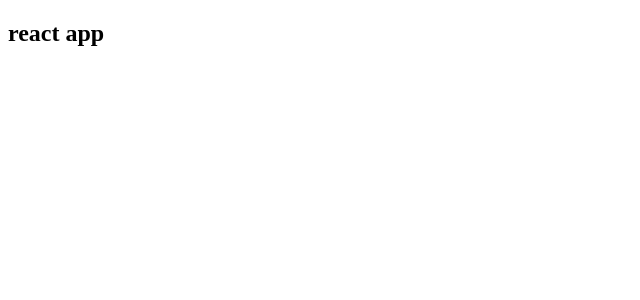
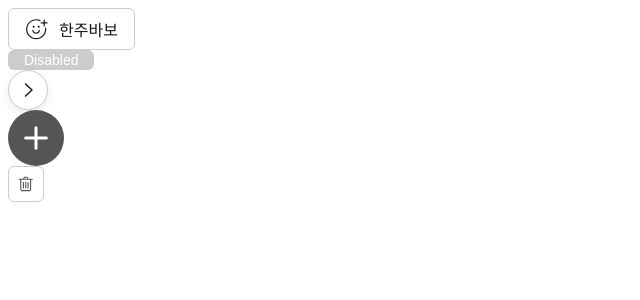
Before and after one commit to mxkxx1011/Rolling, a React (Create React App) app: page / in a window 1280 px wide. Shown: the top 300 px of the page, without its empty margins (0-640 px from the left). Built offline with nearby package versions, Linux system fonts and the light colour scheme.

Commit message:
Add Button, ArrowButton, PlusButton, DeleteButton components and ToggleButton is not complete

```diff
--- a/src/App.jsx
+++ b/src/App.jsx
@@ -1,5 +1,24 @@
+import ArrowButton from 'components/ArrowButton';
+import Button from './components/Button';
+import PlusButton from 'components/PlusButton';
+import DeleteButton from 'components/DeleteButton';
+
 function App() {
-  return <h2>react app</h2>;
+  return (
+    <>
+      <Button disable={false} type='outlined' size='40' emoji={true}>
+        한주바보
+      </Button>
+      <Button disable={true} type='secondary' size='28' emoji={false}>
+        Disabled
+      </Button>
+      <ArrowButton direction='right' />
+      <PlusButton disable={false} />
+      <DeleteButton disable={false} />
+    </>
+  );
 }
 
+// Button - disable, emoji: true or false / type: primary or secondary or outlined / size: 56 or 40 or 36 or 28
+// ArrowButton - direction: left or right
 export default App;
--- /dev/null
+++ b/src/components/ArrowButton.jsx
@@ -0,0 +1,13 @@
+import classNames from 'classnames';
+import './ArrowButton.scss';
+import iconArrowLeft from '../assets/images/ic_arrow_left.svg';
+import iconArrowRight from '../assets/images/ic_arrow_right.svg';
+
+function ArrowButton({ direction }) {
+  return (
+    <button className={classNames('ArrowButton')}>
+      <img src={direction === 'left' ? iconArrowLeft : iconArrowRight} />
+    </button>
+  );
+}
+export default ArrowButton;
--- /dev/null
+++ b/src/components/ArrowButton.scss
@@ -0,0 +1,13 @@
+@import '../assets/styles/common.scss';
+@import '../assets/styles/palette.scss';
+
+.ArrowButton {
+  cursor: pointer;
+  @include Flex(row, center, center, null);
+  background-color: $color--white;
+  border: 1px solid $gray-300;
+  border-radius: 50%;
+  box-shadow: 0px 4px 8px 0px #00000014;
+  width: 40px;
+  height: 40px;
+}
--- /dev/null
+++ b/src/components/Button.jsx
@@ -0,0 +1,19 @@
+import './Button.scss';
+import classNames from 'classnames';
+import { ReactComponent as IconAdd24 } from '../assets/images/ic_add_24.svg';
+import { ReactComponent as IconAdd20 } from '../assets/images/ic_add_20.svg';
+
+function Button({ children, size, type, emoji, disable }) {
+  return (
+    <button
+      disabled={disable}
+      className={classNames('Button', `size-${size}`, type)}
+    >
+      {emoji && (size === '28' ? <IconAdd20 /> : <IconAdd24 />)}
+      {children}
+    </button>
+  );
+}
+
+// svg파일을 그대로 사용하는것보다 컴포넌트화 시켜서 사용하는게 가독성이 좋음.
+export default Button;
--- /dev/null
+++ b/src/components/Button.scss
@@ -0,0 +1,90 @@
+@import '../assets/styles/common.scss';
+@import '../assets/styles/palette.scss';
+@import '../assets/styles/fonts.scss';
+.Button {
+  cursor: pointer;
+  border: none;
+  @include Flex(row, center, center, null);
+  &.primary {
+    background-color: $purple-600;
+    color: $color--white;
+    &:hover {
+      background-color: $purple-700;
+    }
+    &:active {
+      background-color: $purple-800;
+    }
+    &:focus {
+      background-color: $purple-800;
+      outline: 2px solid $purple-900;
+    }
+  }
+  &.secondary {
+    background-color: $color--white;
+    color: $purple-600;
+    border: 1px solid $purple-600;
+    &:hover {
+      background-color: $purple-100;
+      border: 1px solid $purple-700;
+      color: $purple-700;
+    }
+    &:active {
+      background-color: $purple-100;
+      border: 1px solid $purple-800;
+      color: $purple-800;
+    }
+    &:focus {
+      border: 1px solid $purple-800;
+      color: $purple-800;
+    }
+  }
+  &.outlined {
+    background-color: $color--white;
+    color: $gray-900;
+    border: 1px solid $gray-300;
+    &:hover {
+      background-color: $gray-100;
+    }
+    &:active {
+      background-color: $gray-100;
+    }
+    &:focus {
+      border: 1px solid $gray-500;
+    }
+  }
+
+  &.size-56 {
+    @include font-style(18, bold);
+    border-radius: 12px;
+    padding: 14px 16px;
+  }
+  &.size-40 {
+    @include font-style(16, regular);
+    border-radius: 6px;
+    gap: 10px;
+    padding: 8px 16px;
+  }
+  &.size-36 {
+    @include font-style(16, regular);
+    border-radius: 6px;
+    gap: 4px;
+    padding: 6px 16px;
+  }
+  &.size-28 {
+    @include font-style(14, regular);
+    border-radius: 6px;
+    gap: 4px;
+    padding: 2px 16px;
+  }
+  &:disabled,
+  &:disabled:hover {
+    background-color: $gray-300;
+    color: $color--white;
+    border: none;
+
+    // svg파일의 path태그 마지막줄에 있는 fill속성을 사용해 색상변경
+    path {
+      fill: $color--white;
+    }
+  }
+}
--- /dev/null
+++ b/src/components/DeleteButton.jsx
@@ -0,0 +1,15 @@
+import classNames from 'classnames';
+import './DeleteButton.scss';
+import { ReactComponent as IconDelete } from '../assets/images/ic_deleted.svg';
+
+function DeleteButton({ disable }) {
+  return (
+    <button disabled={disable} className={classNames('DeleteButton')}>
+      <IconDelete />
+    </button>
+  );
+}
+
+// svg파일을 그대로 사용하는것보다 컴포넌트화 시켜서 사용하는게 가독성이 좋음.
+
+export default DeleteButton;
--- /dev/null
+++ b/src/components/DeleteButton.scss
@@ -0,0 +1,29 @@
+@import '../assets/styles/common.scss';
+@import '../assets/styles/palette.scss';
+
+.DeleteButton {
+  width: 36px;
+  height: 36px;
+  cursor: pointer;
+  @include Flex(row, center, center, null);
+  background-color: $color--white;
+  border: 1px solid $gray-300;
+  border-radius: 6px;
+  &:hover {
+    background-color: $gray-100;
+  }
+  &:active {
+    background-color: $gray-100;
+  }
+  &:focus {
+    border: 1px solid $gray-500;
+  }
+  &:disabled {
+    background-color: $gray-300;
+
+    // svg파일의 path태그 마지막줄에 있는 fill속성을 사용해 색상변경
+    path {
+      fill: $color--white;
+    }
+  }
+}
--- /dev/null
+++ b/src/components/PlusButton.jsx
@@ -0,0 +1,12 @@
+import classNames from 'classnames';
+import './PlusButton.scss';
+import iconPlus from '../assets/images/ic_plus.svg';
+
+function PlusButton({ disable }) {
+  return (
+    <button disabled={disable} className={classNames('PlusButton')}>
+      <img src={iconPlus} />
+    </button>
+  );
+}
+export default PlusButton;
--- /dev/null
+++ b/src/components/PlusButton.scss
@@ -0,0 +1,26 @@
+@import '../assets/styles/common.scss';
+@import '../assets/styles/palette.scss';
+
+.PlusButton {
+  cursor: pointer;
+  @include Flex(row, center, center, null);
+  background-color: $gray-500;
+  border: none;
+  border-radius: 50%;
+  width: 56px;
+  height: 56px;
+  &:disabled,
+  &:disabled:hover {
+    background-color: $gray-300;
+  }
+  &:hover {
+    background-color: $gray-600;
+  }
+  &:active {
+    background-color: $gray-700;
+  }
+  &:focus {
+    background-color: $gray-700;
+    border: 1px solid $gray-800;
+  }
+}
```
Also changed, not shown: src/components/ToggleButton.jsx (added, +11 -0 lines), src/components/ToggleButton.scss (added).
